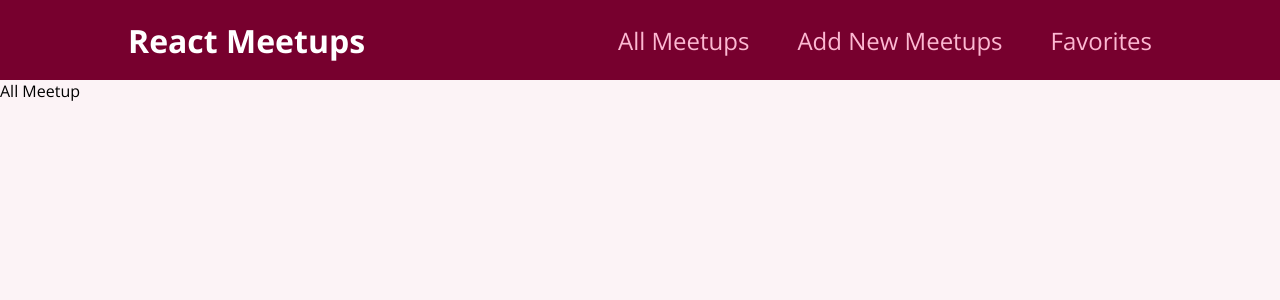
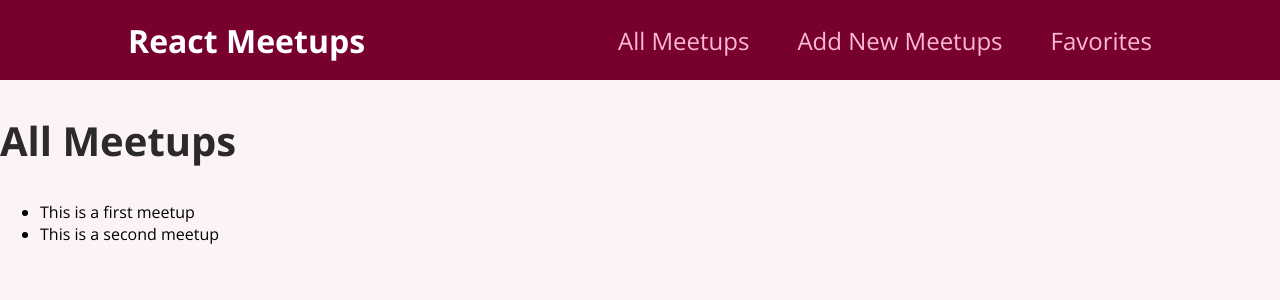
Before and after one commit to anchal66/react-tut-new, a React (Create React App) app: page / in a window 1280 px wide. Shown: the top 300 px of the page. Built offline with nearby package versions, Linux system fonts and the light colour scheme.

Commit message:
Rendering data from dummyArray

```diff
--- a/src/App.js
+++ b/src/App.js
@@ -1,5 +1,5 @@
 import { Route, Switch } from "react-router-dom";
-import MainNavigation from "./components/layout/MainNavigation";
+import MainNavigation from "./components/layout/main-navigation/MainNavigation";
 import AllMeetupsPage from "./pages/AllMeetups";
 import FavoritesPage from "./pages/Favorites";
 import NewMeetupsPage from "./pages/NewMeetup";
--- a/src/pages/AllMeetups.js
+++ b/src/pages/AllMeetups.js
@@ -1,5 +1,35 @@
-function AllMeetupsPage(){
-    return <div>All Meetup</div>
+const DUMMY_DATA = [
+  {
+    id: "m1",
+    title: "This is a first meetup",
+    image:
+      "https://upload.wikimedia.org/wikipedia/commons/thumb/d/d3/Stadtbild_M%C3%BCnchen.jpg/2560px-Stadtbild_M%C3%BCnchen.jpg",
+    address: "Meetupstreet 5, 12345 Meetup City",
+    description:
+      "This is a first, amazing meetup which you definitely should not miss. It will be a lot of fun!",
+  },
+  {
+    id: "m2",
+    title: "This is a second meetup",
+    image:
+      "https://upload.wikimedia.org/wikipedia/commons/thumb/d/d3/Stadtbild_M%C3%BCnchen.jpg/2560px-Stadtbild_M%C3%BCnchen.jpg",
+    address: "Meetupstreet 5, 12345 Meetup City",
+    description:
+      "This is a first, amazing meetup which you definitely should not miss. It will be a lot of fun!",
+  },
+];
+
+function AllMeetupsPage() {
+  return (
+    <section>
+      <h1>All Meetups</h1>
+      <ul>
+        {DUMMY_DATA.map((meetup) => {
+          return <li key={meetup.id}>{meetup.title}</li>
+        })}
+      </ul>
+    </section>
+  );
 }
 
 export default AllMeetupsPage;
```
Also changed, not shown: src/components/layout/main-navigation/MainNavigation.js (renamed from src/components/layout/MainNavigation.js), src/components/layout/main-navigation/MainNavigation.module.css (renamed from src/components/layout/MainNavigation.module.css), src/components/meetups/MeetupItem.js (added), src/components/meetups/MeetupList.js (added).
